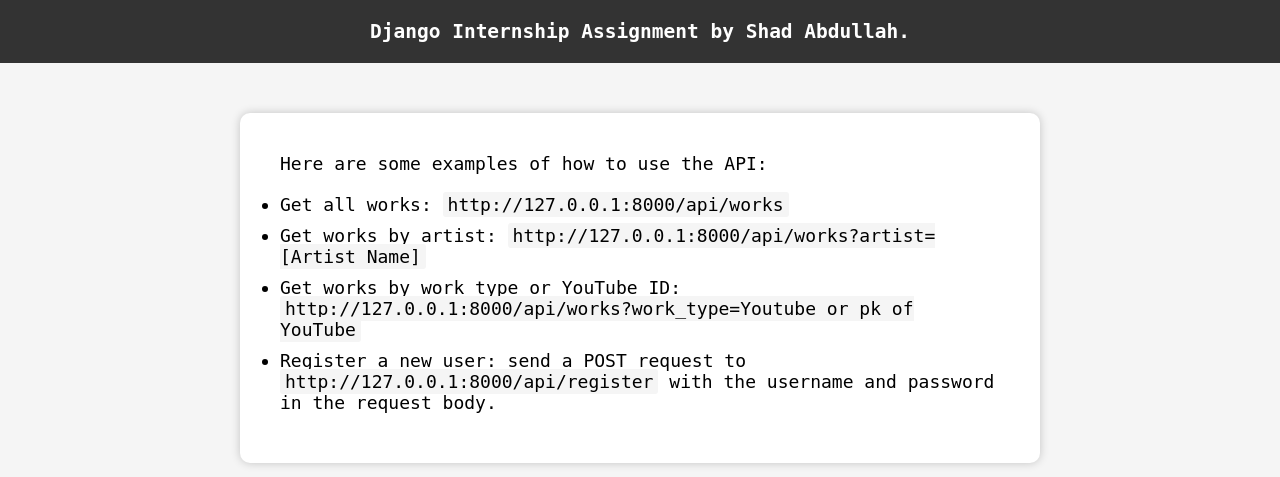
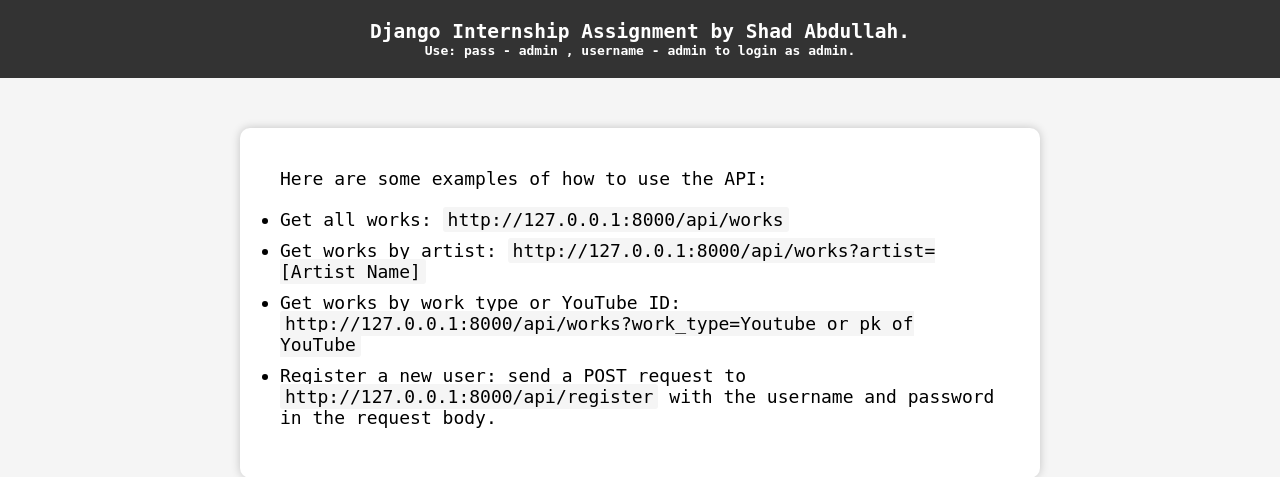
Before and after one commit to Shadabdullah/DjangoIntn, a Django app: page / in a window 1280 px wide. Shown: the top 477 px of the page. Run offline with Django 4.2, Linux system fonts and the light colour scheme.

Commit message:
admin password added

```diff
--- a/app/templates/main.html
+++ b/app/templates/main.html
@@ -59,6 +59,7 @@
     <header>
 
       <h2 style="font-family: monospace;">Django Internship Assignment by Shad Abdullah.</h2>
+      <h4 style="font-family: monospace;">Use: pass - admin , username - admin to login as admin.</h4>
     </header>
     <div class="content">
 
```
Also changed, not shown: app/db.sqlite3.
